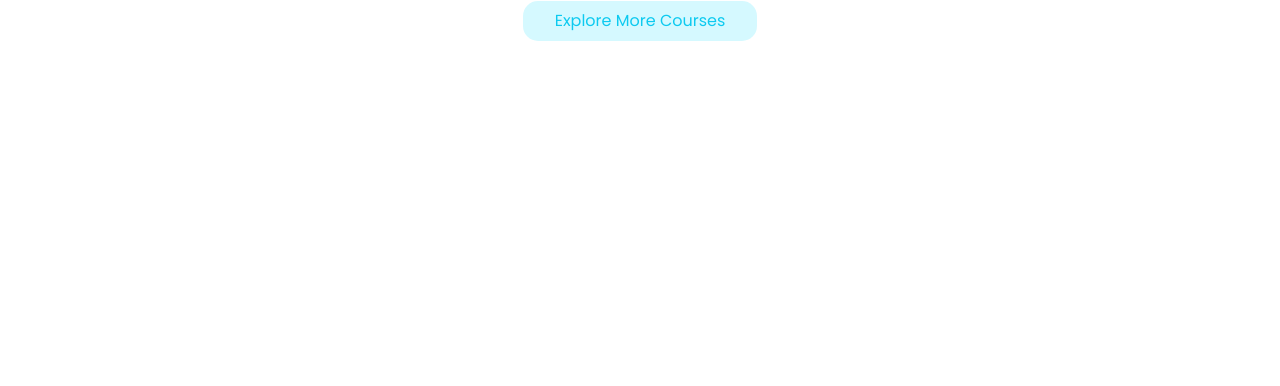
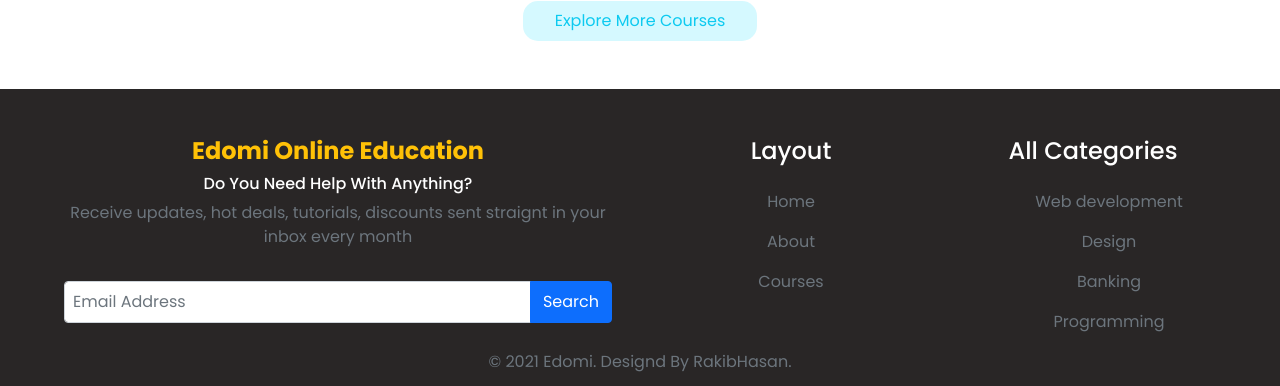
Before and after one commit to rakibtweets/edomi-online-education, a React (Create React App) app: page / in a window 1280 px wide. Shown: the part 1633-2019 px from the top of the page. Before the commit the page ends 1690 px from the top, so only its background shows below. Built offline with nearby package versions, Linux system fonts and the light colour scheme.

Commit message:
footer copy righ symbol added

```diff
--- a/src/App.js
+++ b/src/App.js
@@ -4,7 +4,7 @@ import 'bootstrap/dist/css/bootstrap.min.css';
 import { BrowserRouter as Router, Switch, Route } from 'react-router-dom';
 import Main from './Components/Main/Main';
 import About from './Components/About/About';
-// import Footer from './Components/Footer/Footer';
+import Footer from './Components/Footer/Footer';
 import NotFound from './Components/NotFound/NotFound';
 import AllCourses from './Components/AllCourses/AllCourses';
 
@@ -30,6 +30,7 @@ function App() {
             <NotFound />
           </Route>
         </Switch>
+        <Footer />
       </Router>
     </div>
   );
--- a/src/Components/Footer/Footer.css
+++ b/src/Components/Footer/Footer.css
@@ -1,5 +1,14 @@
 .footer-container {
   text-align: center;
-  height: 100px;
-  background-color: gray;
+  height: 300px;
+  background-color: rgba(41, 38, 38);
 }
+.footer-link {
+  text-decoration: none;
+  display: flex;
+  flex-direction: column;
+  padding-top: 1em;
+}
+.footer-link:hover {
+  color: white;
+}
--- a/src/Components/Footer/Footer.js
+++ b/src/Components/Footer/Footer.js
@@ -1,10 +1,64 @@
 import React from 'react';
+import { Link } from 'react-router-dom';
 import './Footer.css';
 
 const Footer = () => {
   return (
-    <div className="footer-container">
-      <h4>Footer section</h4>
+    <div className="footer-container container-fluid text-secondary mt-5 p-5">
+      <div className="footer-info row text-white">
+        <div className="col-md-6">
+          <h4 className="text-warning fw-bold">Edomi Online Education</h4>
+          <h6>Do You Need Help With Anything?</h6>
+          <p className="text-secondary">
+            Receive updates, hot deals, tutorials, discounts sent straignt in
+            your inbox every month
+          </p>
+          <div className="search-area input-group p-3">
+            <input
+              className="form-control w-50 p-2"
+              type="text"
+              placeholder="Email Address"
+            />
+            <button className="btn btn btn-primary">Search</button>
+          </div>
+        </div>
+        <div className="col-md-6">
+          <div className="row">
+            <div className="col md-6">
+              <h4 className="text-white">Layout</h4>
+              <div className="links">
+                <Link className="footer-link text-secondary" to="/home">
+                  Home
+                </Link>
+                <Link className="footer-link text-secondary" to="/about">
+                  About
+                </Link>
+                <Link className="footer-link text-secondary" to="/courses">
+                  Courses
+                </Link>
+              </div>
+            </div>
+            <div className="col-md-6">
+              <div className="all-categories">
+                <h4>All Categories</h4>
+                <div className="course-link">
+                  <ul>
+                    <li className="footer-link text-secondary">
+                      Web development
+                    </li>
+                    <li className="footer-link text-secondary">Design</li>
+                    <li className="footer-link text-secondary">Banking</li>
+                    <li className="footer-link text-secondary">Programming</li>
+                  </ul>
+                </div>
+              </div>
+            </div>
+          </div>
+        </div>
+      </div>
+      <div className="copy-right">
+        <p>&copy; 2021 Edomi. Designd By RakibHasan.</p>
+      </div>
     </div>
   );
 };
```
